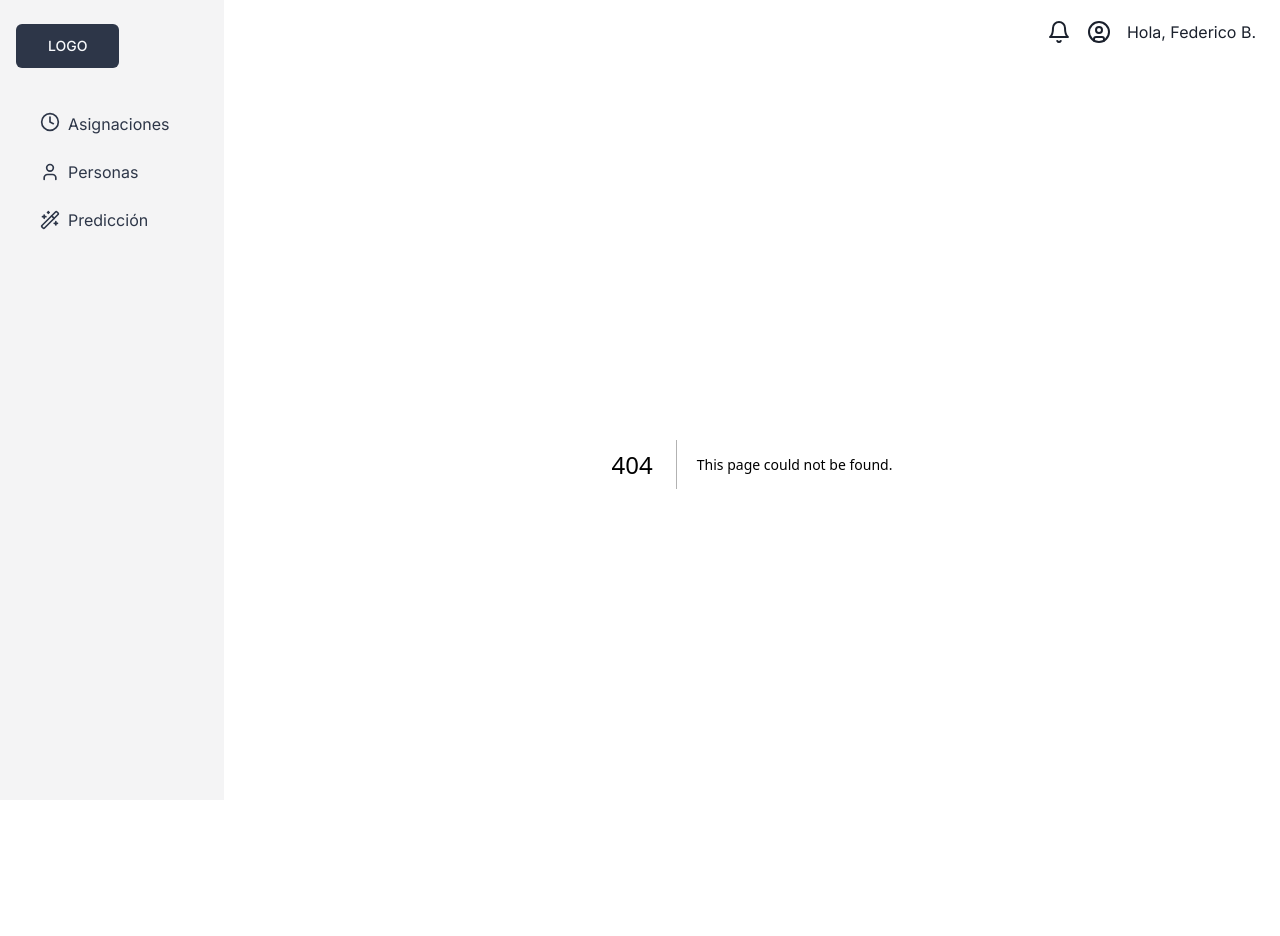
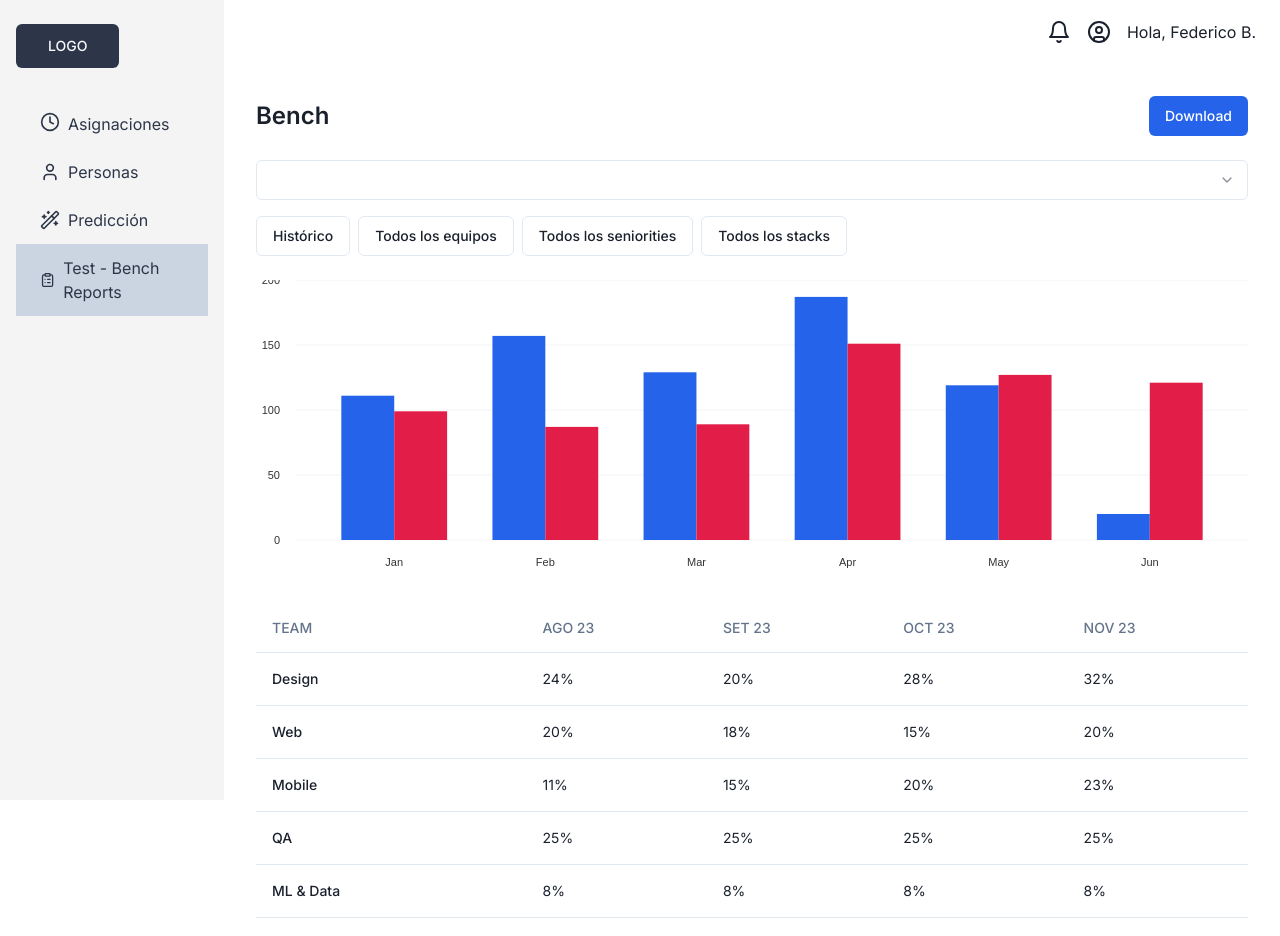
Before and after one commit to victor1mrs/proj-data-operation, a Next.js app: page /bench-reportes in a window 1280 px wide. Before the commit this address had no page. Shown: the top 936 px of the page. Before the commit the page ends 864 px from the top, so only its background shows below. Built offline with nearby package versions, Linux system fonts and the light colour scheme.

Commit message:
bench reports test page created

```diff
--- a/package.json
+++ b/package.json
@@ -9,6 +9,7 @@
     "lint": "next lint"
   },
   "dependencies": {
+    "@nivo/bar": "^0.84.0",
     "@nivo/line": "^0.84.0",
     "@radix-ui/react-select": "^2.0.0",
     "@radix-ui/react-slot": "^1.0.2",
--- /dev/null
+++ b/src/app/bench-reportes/page.tsx
@@ -0,0 +1,96 @@
+import { Button } from "@/components/ui/button"
+import { SelectValue, SelectTrigger, SelectItem, SelectContent, Select } from "@/components/ui/select"
+import { TableHead, TableRow, TableHeader, TableCell, TableBody, Table } from "@/components/ui/table"
+import BarChart from "@/components/BarChart"
+
+const BenchReports = () => {
+  return (
+    <div className="bg-white p-8">
+      <div className="mb-6 flex items-center justify-between">
+        <h1 className="text-2xl font-semibold">Bench</h1>
+        <Button className="bg-blue-600 text-white">Download</Button>
+      </div>
+      <div className="mb-6">
+        <Select>
+          <SelectTrigger id="teams">
+            <SelectValue>Teams</SelectValue>
+          </SelectTrigger>
+          <SelectContent position="popper">
+            <SelectItem value="design">Design</SelectItem>
+            <SelectItem value="web">Web</SelectItem>
+            <SelectItem value="mobile">Mobile</SelectItem>
+            <SelectItem value="qa">QA</SelectItem>
+            <SelectItem value="ml_data">ML & Data</SelectItem>
+            <SelectItem value="devops">DevOps</SelectItem>
+          </SelectContent>
+        </Select>
+        <div className="mt-4 flex space-x-2">
+          <Button variant="outline">Histórico</Button>
+          <Button variant="outline">Todos los equipos</Button>
+          <Button variant="outline">Todos los seniorities</Button>
+          <Button variant="outline">Todos los stacks</Button>
+        </div>
+      </div>
+      <BarChart/>
+      <div className="mt-6">
+        <Table>
+          <TableHeader>
+            <TableRow>
+              <TableHead className="w-[150px]">TEAM</TableHead>
+              <TableHead className="w-[100px]">AGO 23</TableHead>
+              <TableHead className="w-[100px]">SET 23</TableHead>
+              <TableHead className="w-[100px]">OCT 23</TableHead>
+              <TableHead className="w-[100px]">NOV 23</TableHead>
+            </TableRow>
+          </TableHeader>
+          <TableBody>
+            <TableRow>
+              <TableCell className="font-medium">Design</TableCell>
+              <TableCell>24%</TableCell>
+              <TableCell>20%</TableCell>
+              <TableCell>28%</TableCell>
+              <TableCell>32%</TableCell>
+            </TableRow>
+            <TableRow>
+              <TableCell className="font-medium">Web</TableCell>
+              <TableCell>20%</TableCell>
+              <TableCell>18%</TableCell>
+              <TableCell>15%</TableCell>
+              <TableCell>20%</TableCell>
+            </TableRow>
+            <TableRow>
+              <TableCell className="font-medium">Mobile</TableCell>
+              <TableCell>11%</TableCell>
+              <TableCell>15%</TableCell>
+              <TableCell>20%</TableCell>
+              <TableCell>23%</TableCell>
+            </TableRow>
+            <TableRow>
+              <TableCell className="font-medium">QA</TableCell>
+              <TableCell>25%</TableCell>
+              <TableCell>25%</TableCell>
+              <TableCell>25%</TableCell>
+              <TableCell>25%</TableCell>
+            </TableRow>
+            <TableRow>
+              <TableCell className="font-medium">ML & Data</TableCell>
+              <TableCell>8%</TableCell>
+              <TableCell>8%</TableCell>
+              <TableCell>8%</TableCell>
+              <TableCell>8%</TableCell>
+            </TableRow>
+            <TableRow>
+              <TableCell className="font-medium">DevOps</TableCell>
+              <TableCell>24%</TableCell>
+              <TableCell>24%</TableCell>
+              <TableCell>24%</TableCell>
+              <TableCell>24%</TableCell>
+            </TableRow>
+          </TableBody>
+        </Table>
+      </div>
+    </div>
+  )
+}
+
+export default BenchReports;
--- /dev/null
+++ b/src/components/BarChart.tsx
@@ -0,0 +1,67 @@
+"use client"
+
+import { ResponsiveBar } from "@nivo/bar"
+
+const BarChart = () => {
+  return(
+    <div>
+      <GroupedbarChart className="w-full h-[300px]" />
+    </div>
+  )
+}
+
+export default BarChart;
+
+const  GroupedbarChart = (props: any) => {
+  return (
+    <div {...props}>
+      <ResponsiveBar
+        data={[
+          { name: "Jan", desktop: 111, mobile: 99 },
+          { name: "Feb", desktop: 157, mobile: 87 },
+          { name: "Mar", desktop: 129, mobile: 89 },
+          { name: "Apr", desktop: 187, mobile: 151 },
+          { name: "May", desktop: 119, mobile: 127 },
+          { name: "Jun", desktop: 20, mobile: 121 },
+        ]}
+        keys={["desktop", "mobile"]}
+        indexBy="name"
+        groupMode="grouped"
+        margin={{ top: 0, right: 0, bottom: 40, left: 40 }}
+        padding={0.3}
+        colors={["#2563eb", "#e11d48"]}
+        axisBottom={{
+          tickSize: 0,
+          tickPadding: 16,
+        }}
+        axisLeft={{
+          tickSize: 0,
+          tickValues: 4,
+          tickPadding: 16,
+        }}
+        gridYValues={4}
+        theme={{
+          tooltip: {
+            chip: {
+              borderRadius: "9999px",
+            },
+            container: {
+              fontSize: "12px",
+              textTransform: "capitalize",
+              borderRadius: "6px",
+            },
+          },
+          grid: {
+            line: {
+              stroke: "#f3f4f6",
+            },
+          },
+        }}
+        tooltipLabel={({ id }) => `${id}`}
+        enableLabel={false}
+        role="application"
+        ariaLabel="A grouped bar chart"
+      />
+    </div>
+  )
+}
--- a/src/components/Dashboard.tsx
+++ b/src/components/Dashboard.tsx
@@ -1,5 +1,5 @@
 import Link from "next/link";
-import { Clock, User, Wand2, CircleUser, Bell } from "lucide-react";
+import { Clock, User, Wand2, CircleUser, Bell, ClipboardList } from "lucide-react";
 import { Button } from "./ui/button";
 
 const Dashboard = ({ children }: { children: React.ReactNode }) => {
@@ -7,7 +7,9 @@ const Dashboard = ({ children }: { children: React.ReactNode }) => {
     <div className="flex h-screen">
       <aside className="w-56 py-6 px-4 bg-primary/5 text-[#2D3648]">
         <div className="mb-8 flex">
-          <Button size="lg">LOGO</Button>
+          <Link href="/">
+            <Button size="lg">LOGO</Button>
+          </Link>
         </div>
         <nav className="flex flex-col items-start justify-between space-y-1 ">
           <ul className="w-full">
@@ -29,6 +31,12 @@ const Dashboard = ({ children }: { children: React.ReactNode }) => {
                 <span>Predicción</span>
               </Link>
             </li>
+            <li className="py-3 px-6 bg-slate-300">
+              <Link className="flex items-center gap-2" href="bench-reportes">
+                <ClipboardList className="h-5 w-5" />
+                <span>Test - Bench Reports</span>
+              </Link>
+            </li>
           </ul>
         </nav>
       </aside>
```
Also changed, not shown: 1 other file (tests, documents, lock files or other folders).
